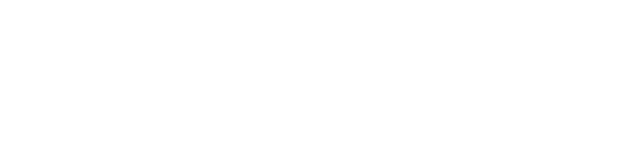
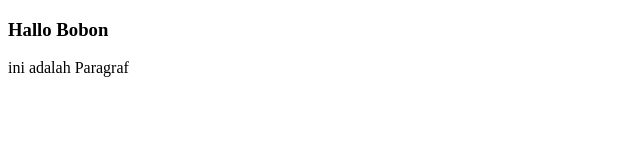
Before and after one commit to hudaimonsta/Latihan-Reepo, a plain HTML site: page index.html in a window 1280 px wide. Shown: the whole page, without its empty margins (0-640 px from the left). Drawn offline with Linux system fonts and the light colour scheme.

Commit message:
menambahkan paragraf

```diff
--- a/index.html
+++ b/index.html
@@ -7,6 +7,7 @@
   <title>Latihan Repo Remote</title>
 </head>
 <body>
-
+  <h3>Hallo Bobon</h3>
+  <p>ini adalah Paragraf</p>
 </body>
 </html>
```
